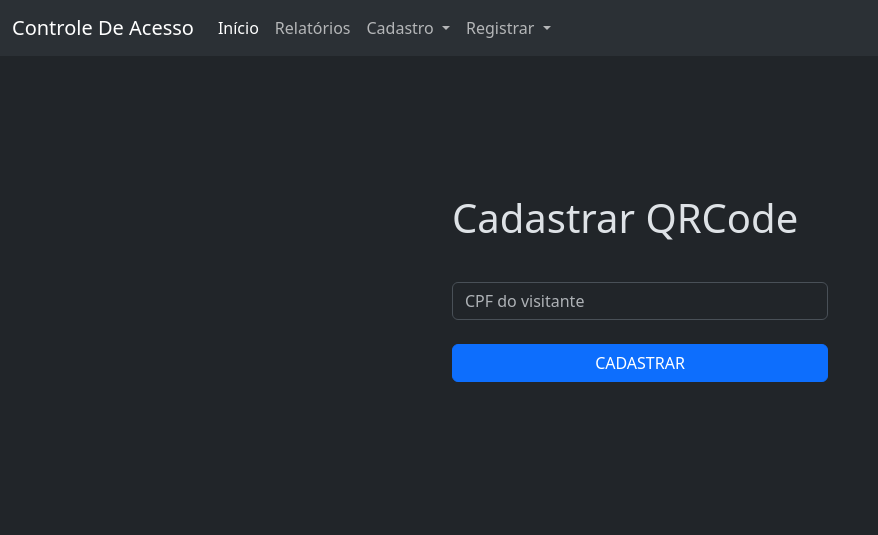
After one commit to IntegraMaker/sistema_seguraca, a Flask app: page /cadastro_qrcode in a window 1280 px wide. The commit adds this page. Shown: the top 535 px of the page, without its empty margins (0-878 px from the left). Run offline with Flask 3, Linux system fonts and the light colour scheme; the visitor is signed in with stand-in values (Sample User, id 1).

Commit message:
Criar, cadastrar e registrar QRCode

```diff
--- a/app.py
+++ b/app.py
@@ -4,6 +4,8 @@ from flask import *
 from werkzeug.utils import secure_filename
 from banco.DAO import *
 from dotenv import load_dotenv
+import qrcode
+import hashlib
 
 load_dotenv()
 
@@ -15,6 +17,9 @@ app.config['MAX_CONTENT_LENGTH'] = 16 * 1024 * 1024
 
 if not os.path.exists(f"static/{app.config['UPLOAD_FOLDER']}"):
     os.makedirs(f"static/{app.config['UPLOAD_FOLDER']}")
+
+if not os.path.exists(f"static/qrcode_pessoas"):
+    os.makedirs(f"static/qrcode_pessoas")
 
 def allowed_file(filename):
     return '.' in filename and \
@@ -79,6 +84,50 @@ def cadastro_visita():
             if resultado:
                 return render_template('cadastro_visita.html', listaVisitas=lista, exito="Visita cadastrada com sucesso!")
             return render_template('cadastro_visita.html', listaVisitas=lista, exito="Cadastro mal sucedido!")
+
+    return render_template("login.html")
+
+@app.route('/cadastro_qrcode', methods=['post', 'get'])
+def cadastro_qrcode():
+    if "id" in session:
+        if request.method == "POST":
+            cpf = request.form.get("cpf")
+            registro = buscaPessoa(cpf)
+
+            if registro:
+                try:
+                    with open(registro.foto, "rb") as img_file:
+                        image_bytes = img_file.read()
+                        image_hash = hashlib.sha256(image_bytes).hexdigest()
+
+
+                    print(image_hash)
+
+                    qr = qrcode.QRCode(
+                        version=1,
+                        error_correction=qrcode.constants.ERROR_CORRECT_L,
+                        box_size=20,
+                        border=2
+                    )
+                    qr.add_data(image_hash)
+                    qr.make(fit=True)
+                    imagem = qr.make_image(fill_color='black', back_color='white')
+
+                    timestamp = datetime.now().strftime("%Y%m%d_%H%M%S_%f")
+                    nome_seguro = f"{timestamp}_{registro.nome}.png"
+                    caminho_completo = os.path.join(f"static/qrcode_pessoas", nome_seguro)
+
+                    imagem.save(caminho_completo)
+                    resultado = cadastrarQRCodePessoa(cpf, caminho_completo)
+                    print(resultado)
+
+                    return render_template("cadastro_qrcode.html", mensagem="✅QRCode cadastrado com Sucesso!")
+                except:
+                    print("Error: Ao criar o QRCode!")
+
+            return render_template("cadastro_qrcode.html", mensagem="❌Erro ao cadastrar QRCode!")
+
+        return render_template("cadastro_qrcode.html", mensagem="")
 
     return render_template("login.html")
 
--- a/banco/model.py
+++ b/banco/model.py
@@ -26,6 +26,7 @@ class Pessoa(Base):
     cargo = Column("cargo", String(20), nullable=False)
     matricula = Column("matricula", String(30), nullable=True)
     foto = Column("foto", String(100), nullable=False)
+    qrcode = Column("qrcode", String(100), nullable=True)
 
     def __init__(self, nome, cpf, cargo, matricula, foto):
         self.nome = nome
--- a/templates/cadastro_pessoa.html
+++ b/templates/cadastro_pessoa.html
@@ -3,7 +3,7 @@
 <head>
     <meta charset="UTF-8">
     <meta name="viewport" content="width=device-width, initial-scale=1.0">
-    <title>cadastro pessoa</title>
+    <title>Cadastro de pessoa</title>
     <link href="https://cdn.jsdelivr.net/npm/bootstrap@5.3.7/dist/css/bootstrap.min.css" rel="stylesheet" integrity="sha384-LN+7fdVzj6u52u30Kp6M/trliBMCMKTyK833zpbD+pXdCLuTusPj697FH4R/5mcr" crossorigin="anonymous">
 
 </head>
--- /dev/null
+++ b/templates/cadastro_qrcode.html
@@ -0,0 +1,35 @@
+<!DOCTYPE html>
+<html lang="pt-br" data-bs-theme="dark">
+<head>
+    <meta charset="UTF-8">
+    <meta name="viewport" content="width=device-width, initial-scale=1.0">
+    <title>Cadastro de QRCode</title>
+    <link href="https://cdn.jsdelivr.net/npm/bootstrap@5.3.7/dist/css/bootstrap.min.css" rel="stylesheet" integrity="sha384-LN+7fdVzj6u52u30Kp6M/trliBMCMKTyK833zpbD+pXdCLuTusPj697FH4R/5mcr" crossorigin="anonymous">
+</head>
+<body>
+    {% include "navBar.html" %}
+
+
+  <div class="container d-flex justify-content-center align-items-center" style="height: 60vh;">
+    <div class="container d-flex flex-column" style="width: 400px;">
+
+        <h1 class="fw-normal h1">Cadastrar QRCode</h1>
+
+        <p>{{mensagem}}</p>
+
+        <form class="mb-3" action="/cadastro_qrcode" method="post">
+
+            <input class="mt-3 form-control" type="text" placeholder="CPF do visitante" id="cpf" name="cpf" value="{{ cpf | default('') }}">
+
+            <button class="btn btn-primary mt-4" style="width: 100%;">CADASTRAR</button>
+
+        </form>
+
+    </div>
+  </div>
+
+
+    <script src="https://cdn.jsdelivr.net/npm/@popperjs/core@2.11.8/dist/umd/popper.min.js" integrity="sha384-I7E8VVD/ismYTF4hNIPjVp/Zjvgyol6VFvRkX/vR+Vc4jQkC+hVqc2pM8ODewa9r" crossorigin="anonymous"></script>
+    <script src="https://cdn.jsdelivr.net/npm/bootstrap@5.3.7/dist/js/bootstrap.min.js" integrity="sha384-7qAoOXltbVP82dhxHAUje59V5r2YsVfBafyUDxEdApLPmcdhBPg1DKg1ERo0BZlK" crossorigin="anonymous"></script>
+</body>
+</html>
--- a/templates/cadastro_veiculo.html
+++ b/templates/cadastro_veiculo.html
@@ -3,7 +3,7 @@
 <head>
     <meta charset="UTF-8">
     <meta name="viewport" content="width=device-width, initial-scale=1.0">
-    <title>cadastro pessoa</title>
+    <title>Cadastro de veículo</title>
     <link href="https://cdn.jsdelivr.net/npm/bootstrap@5.3.7/dist/css/bootstrap.min.css" rel="stylesheet" integrity="sha384-LN+7fdVzj6u52u30Kp6M/trliBMCMKTyK833zpbD+pXdCLuTusPj697FH4R/5mcr" crossorigin="anonymous">
 
 </head>
--- a/templates/cadastro_visita.html
+++ b/templates/cadastro_visita.html
@@ -3,7 +3,7 @@
 <head>
     <meta charset="UTF-8">
     <meta name="viewport" content="width=device-width, initial-scale=1.0">
-    <title>cadastro pessoa</title>
+    <title>Cadastro de visita</title>
     <link href="https://cdn.jsdelivr.net/npm/bootstrap@5.3.7/dist/css/bootstrap.min.css" rel="stylesheet" integrity="sha384-LN+7fdVzj6u52u30Kp6M/trliBMCMKTyK833zpbD+pXdCLuTusPj697FH4R/5mcr" crossorigin="anonymous">
 
 
--- a/templates/navBar.html
+++ b/templates/navBar.html
@@ -38,6 +38,7 @@
           </a>
           <ul class="dropdown-menu">
             <li><a class="dropdown-item" href="/cadastro_visita">Visita</a></li>
+            <li><a class="dropdown-item" href="/cadastro_qrcode">QRCode</a></li>
           </ul>
         </li>
         <!-- <li class="nav-item">
```
Also changed, not shown: banco/DAO.py (+15 -0 lines), 1 other file.
